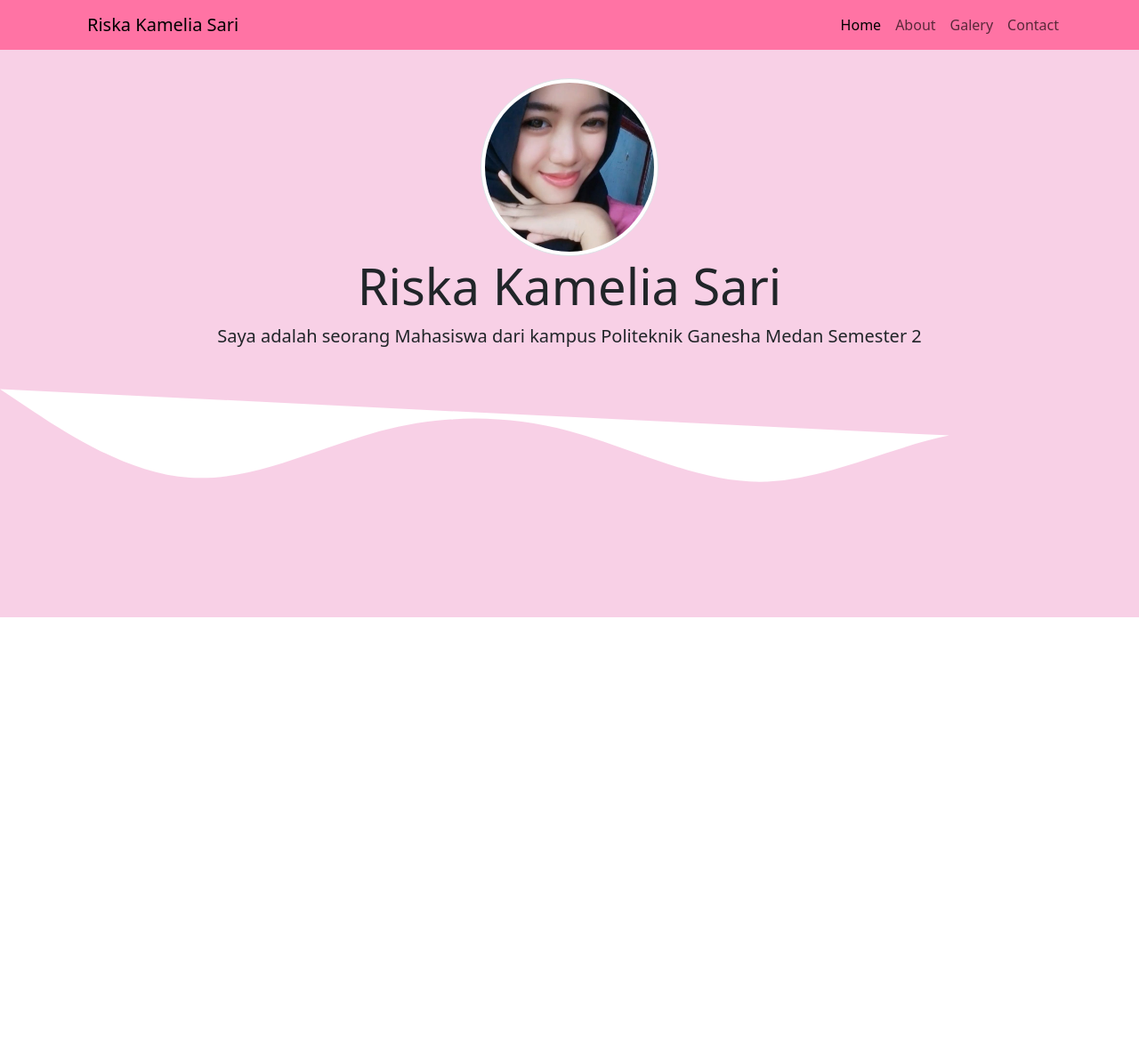
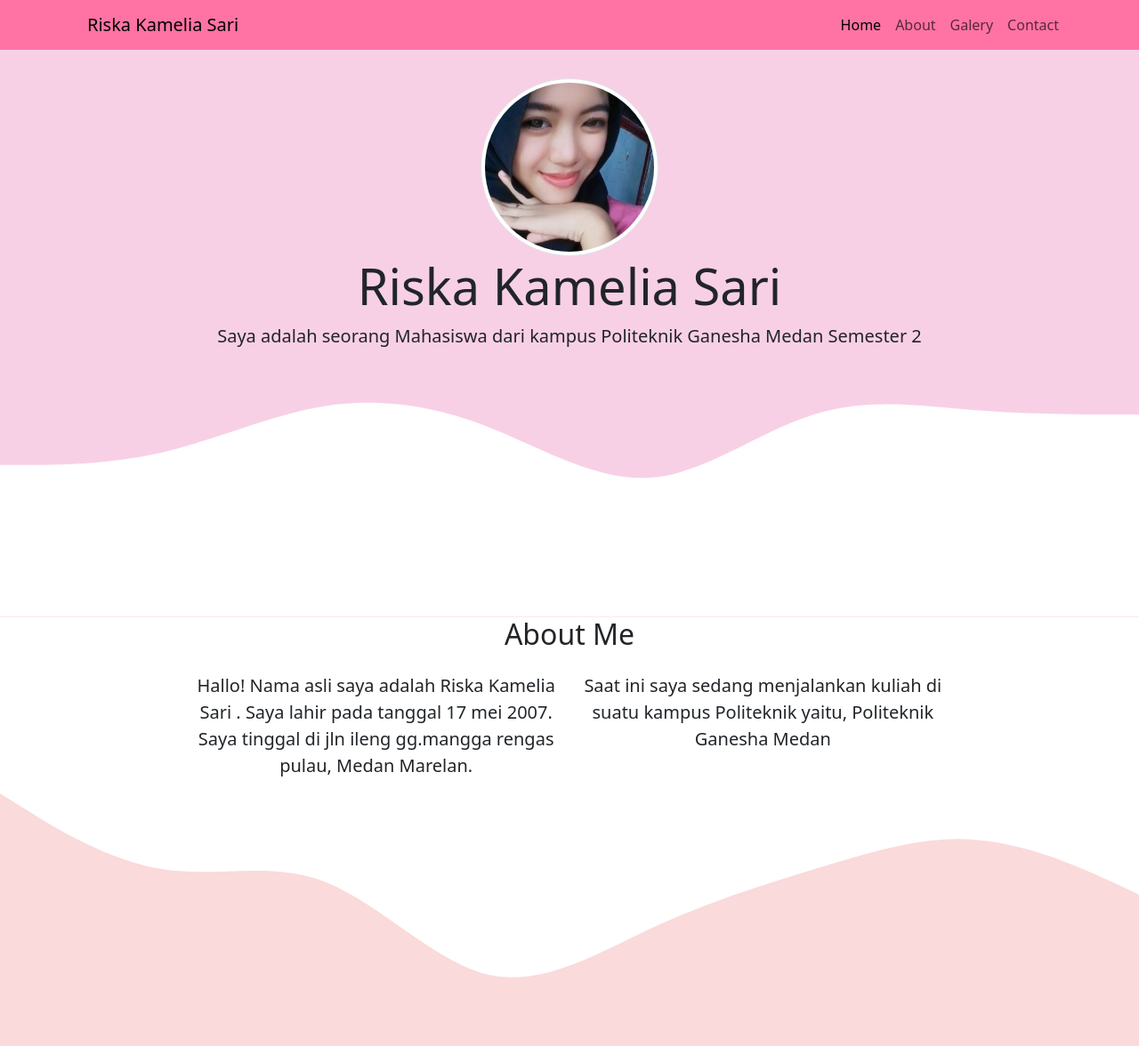
Before and after one commit to riskacamelia/uas, a plain HTML site: page index.html in a window 1280 px wide. Shown: the whole page at 89% size. Before the commit the page ends 800 px from the top, so only its background shows below. Drawn offline with nearby package versions, Linux system fonts and the light colour scheme.

Commit message:
ss about

```diff
--- a/index.html
+++ b/index.html
@@ -72,16 +72,30 @@
       </p>
 
       <!-- Gelombang -->
-      <svg xmlns="http://www.w3.org/2000/svg" viewBox="0 0 1440 320">
-        <path
-          fill="#ffff"
-          fill-opacity="1"
-          d="M0,32L40,58.7C80,85,160,139,240,144C320,149,400,107,480,85.3C560,64,640,64,720,85.3C800,107,880,149,960,149.3C1040,149,1120,107,1200,90.7C1280,75,1360,85,1400,90.
-          7L1440,96L1440,320L1400,320C1360,320,1280,320,1200,320C1120,320,1040,320,960,320C880,320,800,320,720,320C640,320,560,320,480,320C400,320,320,320,240,320C160,320,80,320,40,320L0,320Z"
-        ></path>
-      </svg>
+      <svg xmlns="http://www.w3.org/2000/svg" viewBox="0 0 1440 320"><path fill="#ffff" fill-opacity="1" d="M0,128L34.3,128C68.6,128,137,128,206,112C274.3,96,343,64,411,53.3C480,43,549,53,617,80C685.7,107,754,149,823,144C891.4,139,960,85,1029,64C1097.1,43,1166,53,1234,58.7C1302.9,64,1371,64,1406,64L1440,64L1440,320L1405.7,320C1371.4,320,1303,320,1234,320C1165.7,320,1097,320,1029,320C960,320,891,320,823,320C754.3,320,686,320,617,320C548.6,320,480,320,411,320C342.9,320,274,320,206,320C137.1,320,69,320,34,320L0,320Z"></path></svg>
     </section>
     <!-- Akhir Jumbotron -->
+
+<!-- About -->
+     <section id="about">
+        <div class="container">
+            <div class="row text-center mb-3">
+                <h2>About Me</h2>
+            </div>
+        </div>
+        <div class="row justify-content-center fs-5 text-center">
+            <div class="col-4">
+                <p>Hallo! Nama asli saya adalah Riska Kamelia Sari . Saya lahir pada tanggal 17 mei 2007.
+                    Saya tinggal di jln ileng gg.mangga rengas pulau, Medan Marelan.
+                </p>
+            </div>
+            <div class="col-4">
+                <p>Saat ini saya sedang menjalankan kuliah di suatu kampus Politeknik yaitu, Politeknik Ganesha Medan
+        </div>
+    </div>
+    <svg xmlns="http://www.w3.org/2000/svg" viewBox="0 0 1440 320"><path fill="#FADADB" fill-opacity="1" d="M0,0L34.3,21.3C68.6,43,137,85,206,96C274.3,107,343,85,411,112C480,139,549,213,617,229.3C685.7,245,754,203,823,170.7C891.4,139,960,117,1029,96C1097.1,75,1166,53,1234,58.7C1302.9,64,1371,96,1406,112L1440,128L1440,320L1405.7,320C1371.4,320,1303,320,1234,320C1165.7,320,1097,320,1029,320C960,320,891,320,823,320C754.3,320,686,320,617,320C548.6,320,480,320,411,320C342.9,320,274,320,206,320C137.1,320,69,320,34,320L0,320Z"></path></svg>
+     </section>
+    <!-- Akhir About -->
 
     <script
       src="https://cdn.jsdelivr.net/npm/bootstrap@5.3.7/dist/js/bootstrap.bundle.min.js"
--- a/style.css
+++ b/style.css
@@ -1,3 +1,6 @@
+.body {
+  min-height: 2000px;
+}
 .jumbotron {
   padding-top: 2rem;
   background-color: #f8d0e6;
```
Also changed, not shown: ss about/Screenshot 2025-07-14 180131.png (added), ss about/Screenshot 2025-07-14 180208.png (added), 1 other file.
